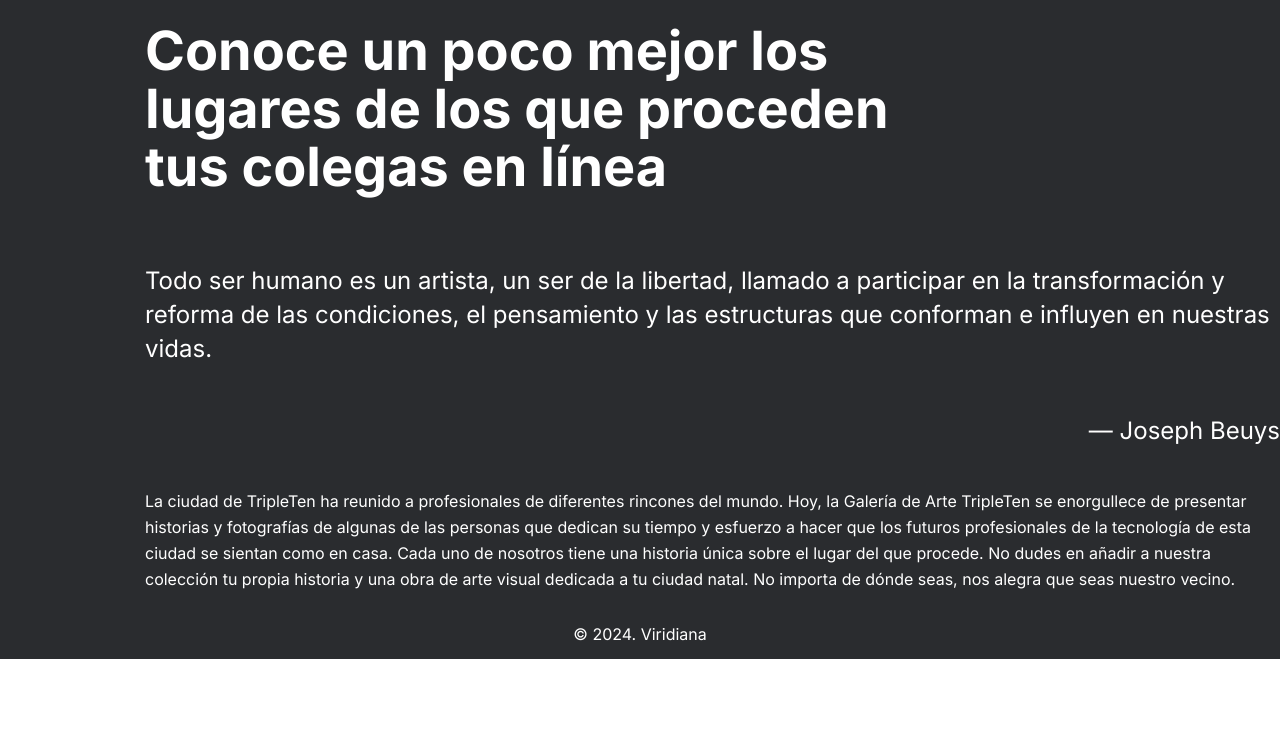
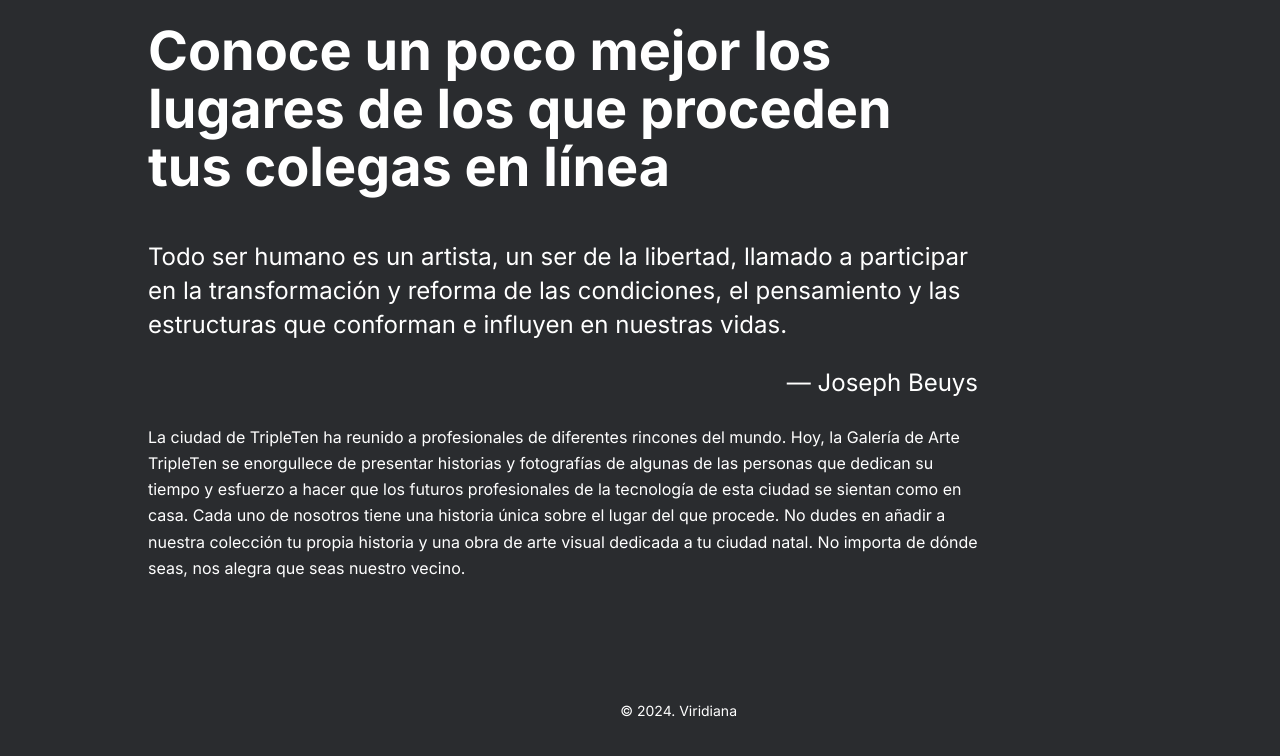
Before and after one commit to ViridianaViridiana/web_project_homeland, a plain HTML site: page index.html in a window 1280 px wide. Shown: the part 1126-1882 px from the top of the page. Before the commit the page ends 1785 px from the top, so only its background shows below. Drawn offline with Linux system fonts and the light colour scheme.

Commit message:
Completado

```diff
--- a/blocks/footer.css
+++ b/blocks/footer.css
@@ -1,6 +1,16 @@
 .footer {
   margin: 0 auto;
+  margin-top: 92px;
+  margin-bottom: 24px;
 }
 
 .copyright {
+  width: 194px;
+  height: 16px;
+  font-family: Inter;
+  font-weight: 400;
+  font-size: 14px;
+  line-height: 16px;
+  letter-spacing: 0%;
+  text-align: right;
 }
--- a/blocks/header.css
+++ b/blocks/header.css
@@ -9,7 +9,6 @@
 .logo__image {
   width: 254.8373565673828;
   height: 68.94309997558594;
-  left: 513px;
 }
 
 .header {
@@ -19,3 +18,10 @@
   width: 984px;
   margin: 0 auto;
 }
+
+@media screen and (width<768px) {
+  .logo__image {
+    width: 188px;
+    height: 52px;
+  }
+}
--- a/blocks/intro.css
+++ b/blocks/intro.css
@@ -2,7 +2,11 @@
   display: flex;
   flex-direction: column;
   margin: 0 auto;
-  margin-left: 145px;
+  max-width: 984px;
+}
+
+.intro__content {
+  max-width: 830px;
 }
 
 .intro__title {
--- a/index.html
+++ b/index.html
@@ -22,9 +22,10 @@
       </header>
       <main>
         <section class="intro">
+          <div class="intro__content">
             <h2 class="intro__title">
-            Conoce un poco mejor los lugares de los que proceden tus colegas en
-            línea
+              Conoce un poco mejor los lugares de los que proceden tus colegas
+              en línea
             </h2>
             <p class="intro__quote">
               Todo ser humano es un artista, un ser de la libertad, llamado a
@@ -35,15 +36,16 @@
             <p class="intro__author">— Joseph Beuys</p>
             <p class="intro__text">
               La ciudad de TripleTen ha reunido a profesionales de diferentes
-            rincones del mundo. Hoy, la Galería de Arte TripleTen se enorgullece
-            de presentar historias y fotografías de algunas de las personas que
-            dedican su tiempo y esfuerzo a hacer que los futuros profesionales
-            de la tecnología de esta ciudad se sientan como en casa. Cada uno de
-            nosotros tiene una historia única sobre el lugar del que procede. No
-            dudes en añadir a nuestra colección tu propia historia y una obra de
-            arte visual dedicada a tu ciudad natal. No importa de dónde seas,
-            nos alegra que seas nuestro vecino.
+              rincones del mundo. Hoy, la Galería de Arte TripleTen se
+              enorgullece de presentar historias y fotografías de algunas de las
+              personas que dedican su tiempo y esfuerzo a hacer que los futuros
+              profesionales de la tecnología de esta ciudad se sientan como en
+              casa. Cada uno de nosotros tiene una historia única sobre el lugar
+              del que procede. No dudes en añadir a nuestra colección tu propia
+              historia y una obra de arte visual dedicada a tu ciudad natal. No
+              importa de dónde seas, nos alegra que seas nuestro vecino.
             </p>
+          </div>
         </section>
       </main>
       <footer class="footer">
```
Lines whose indentation alone changed are shown as unchanged.
